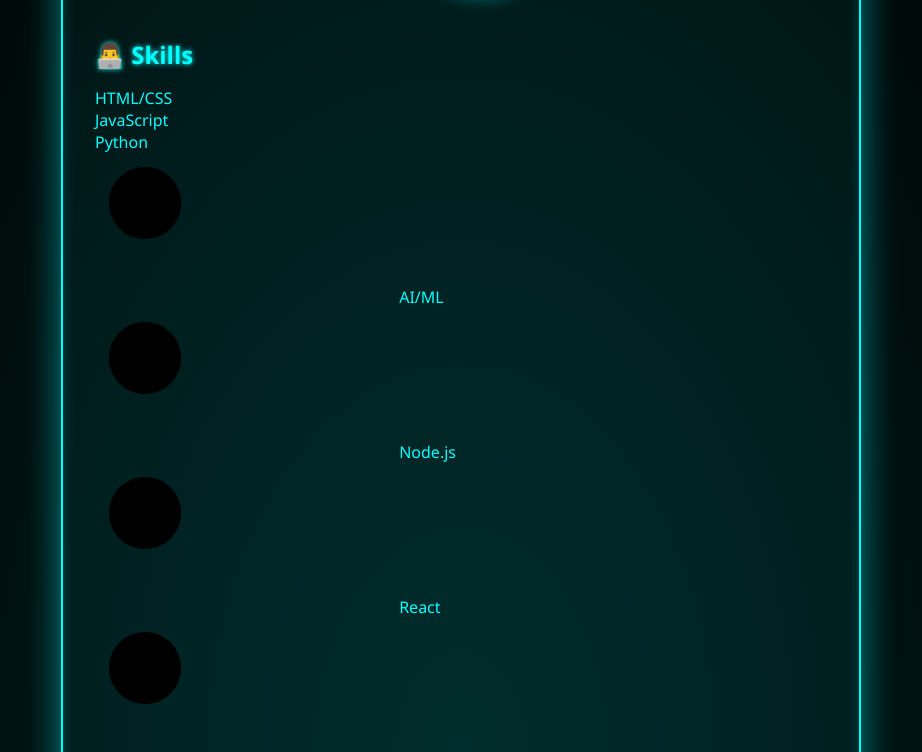
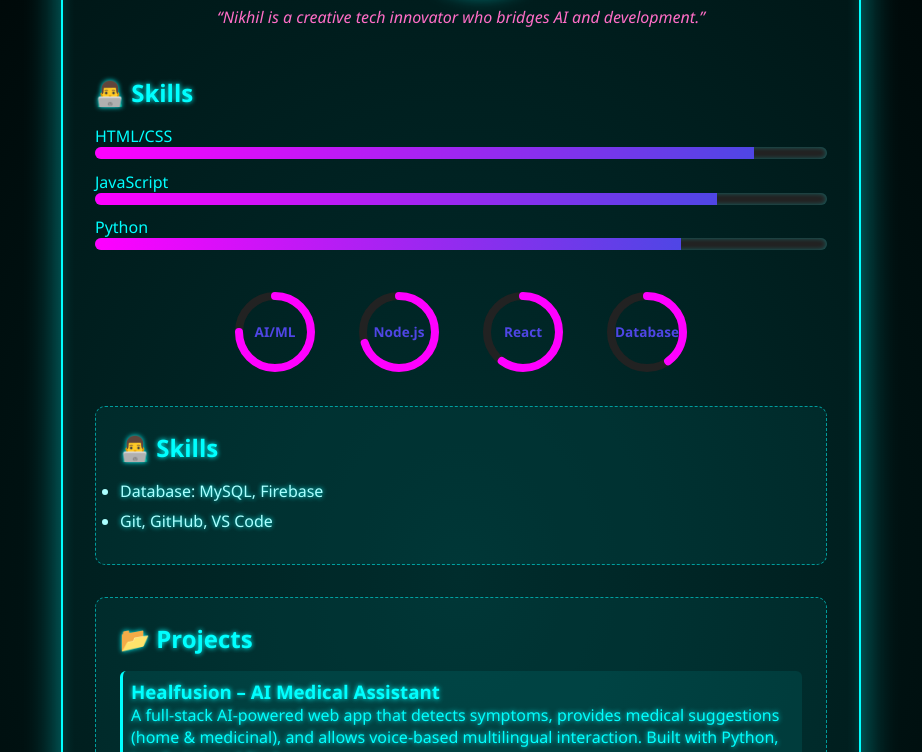
Before and after one commit to Shravan2krypton/MyPortfolio, a plain HTML site: page cv.html in a window 1280 px wide. Shown: the part 232-984 px from the top of the page, without its empty margins (179-1101 px from the left). Drawn offline with Linux system fonts and the light colour scheme.

Commit message:
Update cv.css

```diff
--- a/cv.css
+++ b/cv.css
@@ -32,14 +32,18 @@ body {
   to { box-shadow: 0 0 40px #0ff8, inset 0 0 15px #0ff3; }
 }
 
+/* Header + Avatar */
 .holo-header {
   text-align: center;
   margin-bottom: 2rem;
   position: relative;
   padding-bottom: 1rem;
+  display: flex;
+  flex-direction: column;
+  align-items: center;
+  gap: 0.8rem;
 }
 
-/* 🌟 Hologram glow ring around avatar */
 .avatar {
   position: relative;
   display: inline-block;
@@ -54,7 +58,6 @@ body {
   animation: avatarPulse 2.5s infinite alternate;
 }
 
-/* Animated glowing ring */
 .avatar::after {
   content: "";
   position: absolute;
@@ -76,7 +79,7 @@ body {
   to { transform: rotate(360deg); }
 }
 
-/* 💫 Animated glow for name */
+/* Name + Subtitle Glow */
 .glow-text {
   font-size: 2.5rem;
   margin-top: 1rem;
@@ -90,11 +93,9 @@ body {
   100% { opacity: 0.85; text-shadow: 0 0 15px #0ff, 0 0 30px #0ff4; }
 }
 
-/* ✨ Subtext with subtle flicker */
 .glow-sub {
   font-size: 1.2rem;
   color: #7ff;
-  margin-top: 0.5rem;
   text-shadow: 0 0 8px #0ff6, 0 0 15px #0ff3;
   animation: subFlicker 3s infinite alternate;
 }
@@ -105,10 +106,96 @@ body {
   100% { opacity: 0.7; }
 }
 
+.ai-quote {
+  font-style: italic;
+  color: #ff6ec7;
+  margin-top: 0.5rem;
+  text-align: center;
+}
 
-/* 🔥 Floating Panels Animation */
+/* Linear Skills */
+.skills {
+  margin-top: 1.5rem;
+}
+
+.skill {
+  margin: 0.7rem 0;
+}
+
+.progress-bar {
+  background: #222;
+  border-radius: 20px;
+  overflow: hidden;
+  height: 12px;
+  box-shadow: inset 0 0 5px #0ff5;
+}
+
+.progress-bar span {
+  display: block;
+  height: 12px;
+  background: linear-gradient(90deg, #ff00ff, #4f46e5);
+  animation: loadBar 2s ease-in forwards;
+}
+
+@keyframes loadBar {
+  from { width: 0; }
+}
+
+/* Radial Skills */
+.radial-skills {
+  display: flex;
+  justify-content: center;
+  gap: 1.5rem;
+  margin: 2rem 0;
+}
+
+.circle {
+  width: 100px;
+  height: 100px;
+  position: relative;
+  display: flex;
+  align-items: center;
+  justify-content: center;
+}
+
+.circle svg {
+  transform: rotate(-90deg);
+  width: 100%;
+  height: 100%;
+}
+
+.circle svg circle {
+  fill: none;
+  stroke-width: 8;
+  stroke-linecap: round;
+}
+
+.circle svg circle:first-child {
+  stroke: #222;
+}
+
+.circle svg circle:last-child {
+  stroke: #ff00ff;
+  stroke-dasharray: 226;
+  stroke-dashoffset: 226;
+  transition: stroke-dashoffset 1.5s ease;
+}
+
+.circle span {
+  position: absolute;
+  font-size: 0.85rem;
+  font-weight: bold;
+  color: #4f46e5;
+  text-align: center;
+  line-height: 1.2;
+  top: 50%;
+  left: 50%;
+  transform: translate(-50%, -50%);
+}
+
+/* Sections + Cards */
 .holo-section {
-  margin: 1.5rem 0;
+  margin: 2rem 0;
   padding: 1.5rem;
   border: 1px dashed #0ff8;
   border-radius: 10px;
@@ -129,23 +216,6 @@ body {
   border-color: #0ff;
 }
 
-.project-card {
-  margin: 1rem 0;
-  padding: 0.5rem;
-  border-left: 3px solid #0ff;
-  background: rgba(0,255,255,0.08);
-  border-radius: 6px;
-  text-shadow: 0 0 5px #0ff;
-  transition: transform 0.3s ease, box-shadow 0.3s ease;
-}
-
-.project-card:hover {
-  transform: translateX(5px);
-  box-shadow: 0 0 15px #0ff8, inset 0 0 8px #0ff3;
-  background: rgba(0,255,255,0.15);
-}
-
-/* ✨ Glitch Effect on Section Titles */
 .section-title {
   font-size: 1.5rem;
   margin-bottom: 1rem;
@@ -166,6 +236,23 @@ body {
   100% { text-shadow: 2px 0 #f0f, -2px 0 #0ff; }
 }
 
+.project-card {
+  margin: 1rem 0;
+  padding: 0.5rem;
+  border-left: 3px solid #0ff;
+  background: rgba(0,255,255,0.08);
+  border-radius: 6px;
+  text-shadow: 0 0 5px #0ff;
+  transition: transform 0.3s ease, box-shadow 0.3s ease;
+}
+
+.project-card:hover {
+  transform: translateX(5px);
+  box-shadow: 0 0 15px #0ff8, inset 0 0 8px #0ff3;
+  background: rgba(0,255,255,0.15);
+}
+
+/* Lists & Contact */
 .holo-list li {
   margin: 0.5rem 0;
   color: #aff;
@@ -173,5 +260,5 @@ body {
 }
 
 .mail {
-    color: yellow;
+  color: yellow;
 }
```
